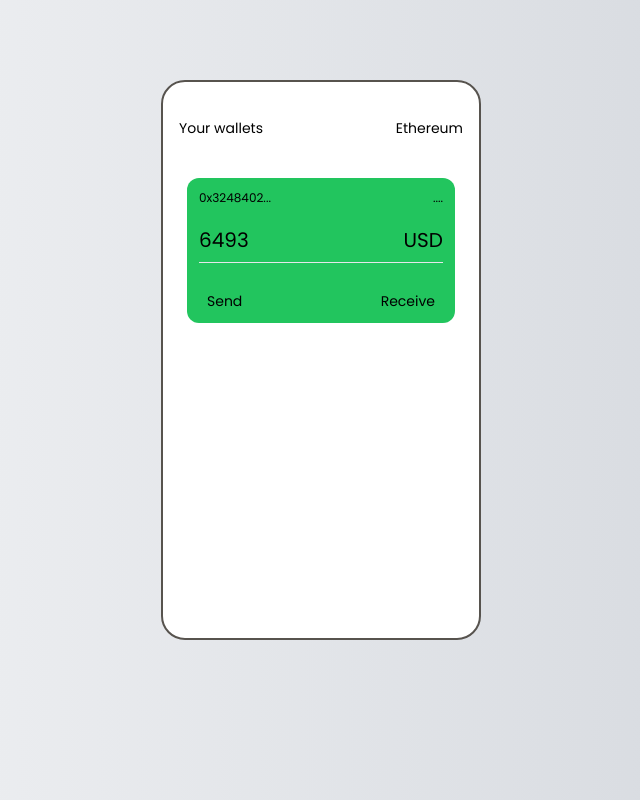
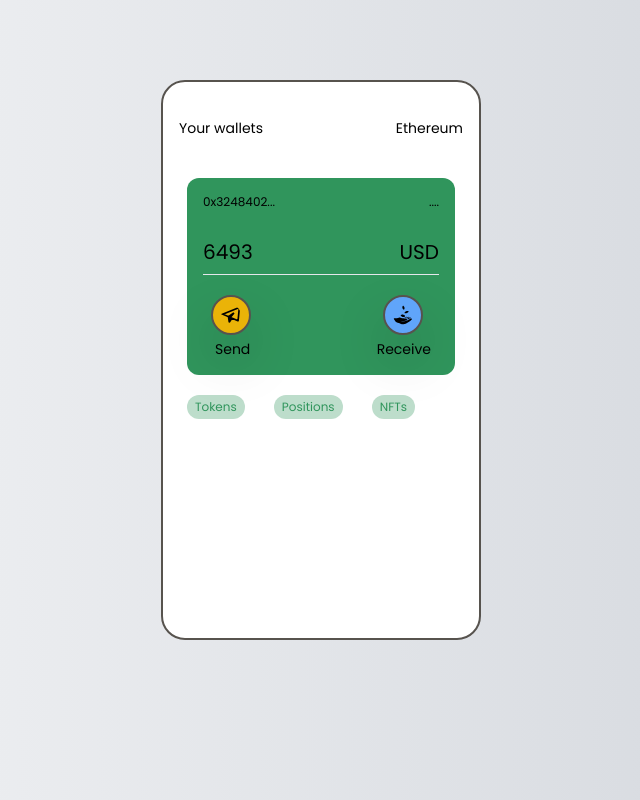
Before and after one commit to royvardhan/wallet, a React (Create React App) app: page / in a window 1280 px wide. Shown: the whole page, without its empty margins (319-959 px from the left). Built offline with nearby package versions, Linux system fonts and the light colour scheme.

Commit message:
Added icons

```diff
--- a/package.json
+++ b/package.json
@@ -8,6 +8,7 @@
     "@testing-library/user-event": "^13.5.0",
     "react": "^18.2.0",
     "react-dom": "^18.2.0",
+    "react-icons": "^4.4.0",
     "react-scripts": "5.0.1",
     "web-vitals": "^2.1.4"
   },
--- a/src/Wallet.js
+++ b/src/Wallet.js
@@ -1,3 +1,7 @@
+
+import { GrSend} from "react-icons/gr";
+import { GiReceiveMoney } from "react-icons/gi";
+
 export default function Wallet() {
     return (
         <page className="flex justify-center m-20 sm:p-2 sm:m-2 text-black  ">
@@ -7,26 +11,36 @@ export default function Wallet() {
             <p>Your wallets</p>
             <button>Ethereum</button>
             </div>
-            <container className="text-sm m-2 flex flex-col mt-10  bg-green-500 p-3 place-content-center rounded-xl border-solid ">
+            <container className="text-sm m-2 flex flex-col mt-10  bg-green p-4 place-content-center rounded-xl border-solid">
 
-                <detailscontainer className="flex text-xs justify-between ">
+                <detailscontainer className="flex text-xs justify-between">
                 <p>0x3248402...</p>
                 <button>....</button>
                 </detailscontainer>
 
-                <detailscontainer className="flex text-xl justify-between mt-5">
+                <detailscontainer className="flex text-xl justify-between mt-7">
                 <p>6493</p>
                 <button>USD</button>
                 </detailscontainer>
 
                 <hr className="mt-2 mb-2"/>
 
-                <detailscontainer className="flex justify-between pl-2 pr-2 mt-5">
-                <button>Send</button>
+                <detailscontainer className="flex justify-between pl-2 pr-2 mt-3">
+                <GrSend className="border-solid rounded-3xl border-2 w-10 h-10 p-2 bg-yellow-500 drop-shadow-2xl border-stone-600"/>
+                <GiReceiveMoney className="border-solid rounded-3xl border-2 w-10 h-10 p-2 mr-2 bg-blue-400 drop-shadow-2xl border-stone-600" />
+                </detailscontainer>
+
+                <detailscontainer className="flex justify-between pl-2 pr-2 mt-1">
+                <button className="ml-1">Send</button>
                 <button>Receive</button>
                 </detailscontainer>
+            </container>
 
-            </container>
+            <detailscontainer className=" flex text-green text-xs justify-between m-2 mt-5 mr-12">
+            <button className="bg-highlight rounded-xl px-2 py-1">Tokens</button>
+            <button className="bg-highlight rounded-xl px-2 py-1">Positions</button>
+            <button className="bg-highlight rounded-xl px-2 py-1">NFTs</button>
+            </detailscontainer>
         </div>
         </page>
     )
@@ -36,3 +50,15 @@ export default function Wallet() {
                     <p>4,383.94</p>
                     <p>USD</p>
                 </balance> */}
+
+                // <detailscontainer className="flex justify-between pl-2 pr-2 mt-5">
+
+                // <button>
+                // <GiReceiveMoney className="flex justify-center w-10 mb-2" />
+                // Send
+                // </button>
+                // <button>
+                // <GiReceiveMoney className="flex justify-center w-10 mb-2" />
+                //     Receive
+                //     </button>
+                // </detailscontainer>
--- a/tailwind.config.js
+++ b/tailwind.config.js
@@ -33,6 +33,10 @@ module.exports = {
       fontFamily: {
         'poppins': ['Poppins', 'sans-serif']
       },
+      colors: {
+        'green' : '#30955C',
+        'highlight' : '#BDDDCB',
+      },
     },
   },
   plugins: [],
```
Also changed, not shown: 1 other file (tests, documents, lock files or other folders).
